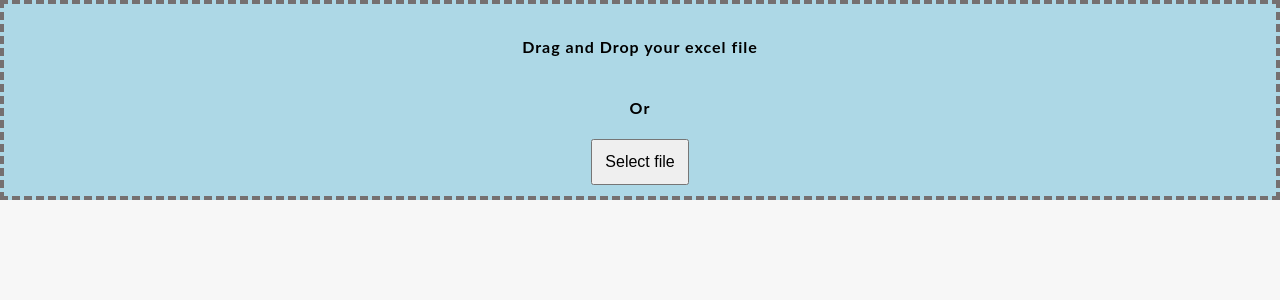
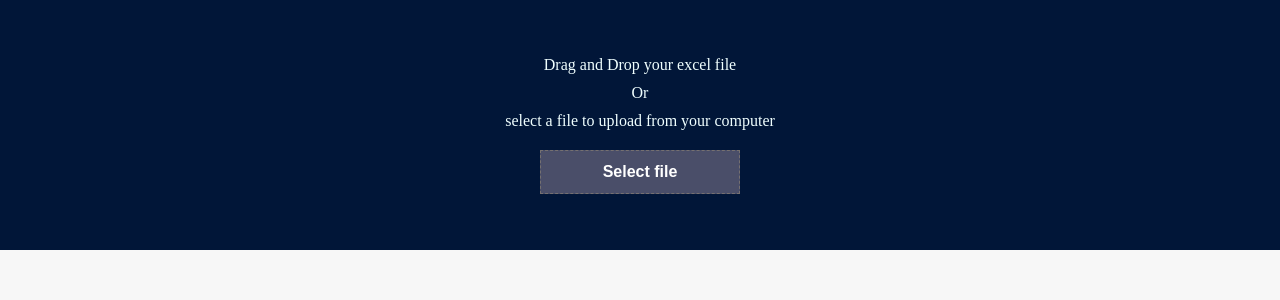
Before and after one commit to ait-79i/xlsx, a React (Create React App) app: page / in a window 1280 px wide. Shown: the top 300 px of the page. Built offline with nearby package versions, Linux system fonts and the light colour scheme.

Commit message:
logic done

```diff
--- a/src/Components/Drag&Drop/DragAndDrop.jsx
+++ b/src/Components/Drag&Drop/DragAndDrop.jsx
@@ -80,15 +80,18 @@ const DragAndDrop = ({ setData }) => {
         onDragOver={(e) => handleDragOver(e)}
         onDrop={(e) => handleDrop(e)}
       >
-        <h4>Drag and Drop your excel file</h4>
-        <h4>Or</h4>
+        <span className="text">
+          Drag and Drop your excel file
+        </span>
+        <span className="text or">Or</span>
+        <span className="text">select a file to upload from your computer</span>
         <input
           type="file"
           onChange={handleFileUpload}
           hidden
           ref={inputRef}
         />
-        <button
+        <button className='file-btn'
           onClick={() => inputRef.current.click()}
         >Select file</button>
       </div>
--- a/src/Components/Drag&Drop/style.css
+++ b/src/Components/Drag&Drop/style.css
@@ -3,13 +3,26 @@
 	flex-direction: column;
 	justify-content: center;
 	align-items: center;
-	height: 200px;
-	border: 4px dashed rgb(117, 112, 112);
+	height: 250px;
 	padding: 10px;
-	background: lightblue;
+	background: #011638;
 }
 
-button {
+button.file-btn {
+	margin-top: 20px;
+	font-weight: bold;
+	color: white;
+	width: 200px;
 	padding: 12px;
 	font-size: medium;
+	background: #4a4e69;
+	border: 1px dashed rgb(117, 112, 112);
 }
+
+.text {
+	color: azure;
+	font-family: cursive;
+}
+.or {
+	margin: 10px 0;
+}
--- a/src/Components/MainPage.jsx
+++ b/src/Components/MainPage.jsx
@@ -114,7 +114,12 @@ function MainPage() {
         {data.length > 0
           &&
           <div>
+            {
+              jsondisplay ? <DisplayJson data={jsonFile[0]} /> : null
+            }
             <div className='' style={{ display: 'flex' }}>
+
+
 
               <DisplayTable data={data} culomns={xlsxculomns} handleChangeColumns={handleChangeColumns} />
 
@@ -161,9 +166,6 @@ function MainPage() {
               </div>
             </div>
 
-            {
-              jsondisplay ? <DisplayJson data={jsonFile[0]} /> : null
-            }
 
 
 
--- a/src/Components/tabaleData/style.css
+++ b/src/Components/tabaleData/style.css
@@ -4,6 +4,7 @@
 	font-size: 0.9rem;
 	min-width: 900px;
 	border-radius: 5px 5px 0 0;
+	margin-left: 10px;
 	/* overflow: hidden; */
 }
 
@@ -35,7 +36,7 @@
 /*  ==========================scroll styling ====================== */
 
 .scroll-div {
-	width: 70%;
+	width: 80%;
 	height: 400px;
 	overflow: hidden;
 	overflow-y: auto;
@@ -49,6 +50,7 @@
 	display: flex;
 	justify-content: center;
 	align-items: center;
+	border-radius: 6px;
 }
 
 .col-name-div {
@@ -58,6 +60,8 @@
 }
 .enter-col-name {
 	height: 28px;
+	border-radius: 6px;
+	text-align: center;
 }
 
 .fa-sharp {
```
